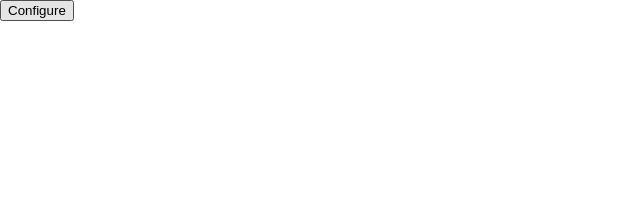
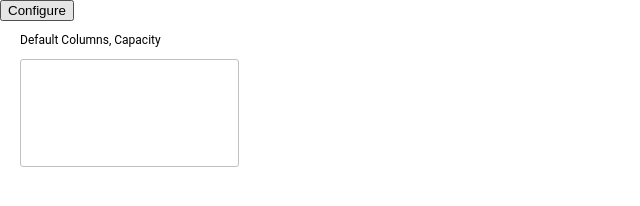
Before and after one commit to hski-github/spotfire-kanban, a website: page src/index.html in a window 1280 px wide. Shown: the whole page, without its empty margins (0-640 px from the left). Drawn offline with Linux system fonts and the light colour scheme.

Commit message:
First layout of configure textarea

```diff
--- a/src/index.html
+++ b/src/index.html
@@ -10,6 +10,10 @@
     </head>
     <body>
     	<button id="mod-configure">Configure</button>
+    	<div id="mod-configure-content">
+	    	<p>Default Columns, Capacity</p>
+	    	<p><textarea rows="8" cols="30"></textarea></p>
+    	</div>
         <table id="mod-kanban">
         	<thead id="mod-kanban-head"></thead>
         	<tbody id="mod-kanban-body"></tbody>
--- a/src/main.css
+++ b/src/main.css
@@ -12,6 +12,21 @@ body{
 	table-layout: fixed;
 	width: 100%;
 	user-select: none;
+}
+
+#mod-configure-content{
+	font-family: "Roboto",sans-serif;
+    font-size: 12px;
+    padding: 0px 20px;
+}
+
+#mod-configure-content textarea{
+	resize: none;
+	border: 1px solid #c0c0c0;
+    border-radius: 3px;
+    padding: 5px;
+    font-size: 11px;
+    font-family: Arial;
 }
 
 td, th {
--- a/src/main.js
+++ b/src/main.js
@@ -79,8 +79,11 @@ Spotfire.initialize(async (mod) => {
         /**
          * Setup configure pop up
          */
+		const configureContent = document.getElementById('mod-configure-content');
 		tippy('#mod-configure', {
-			content: 'My <b>tooltip</b>!', trigger: 'click', theme: 'light-border', allowHTML: true,
+			trigger: 'click', theme: 'light-border',
+			allowHTML: true, interactive: true,
+			content: configureContent
 		});
 
 
```
